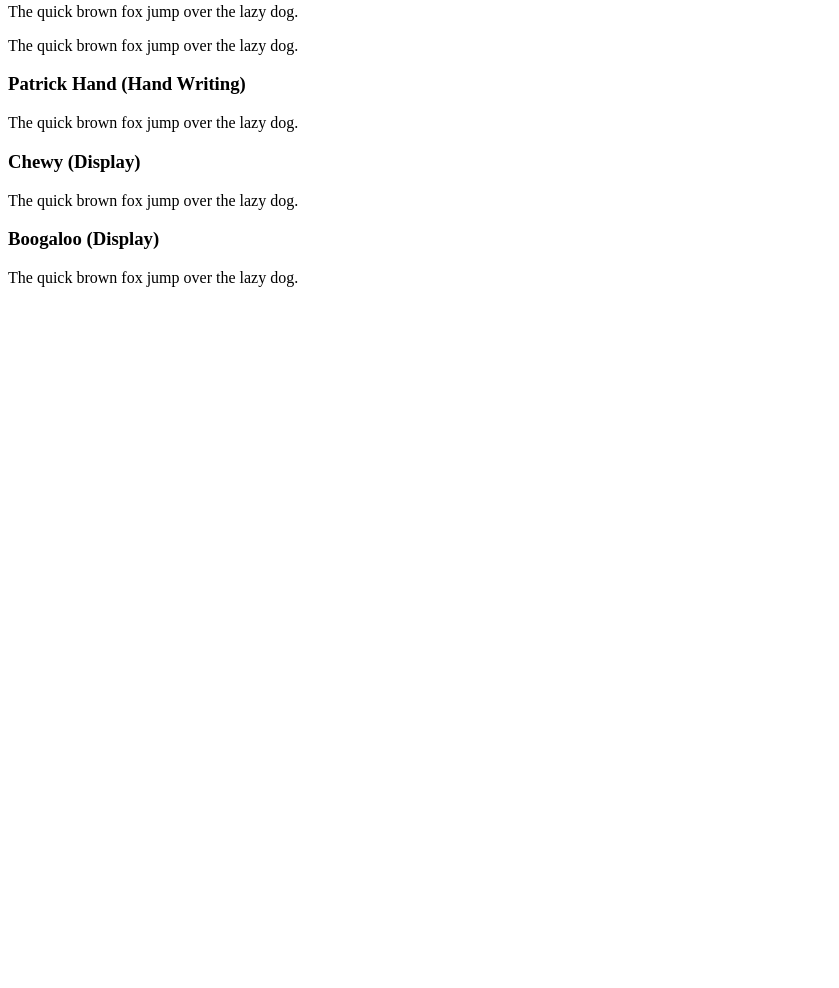
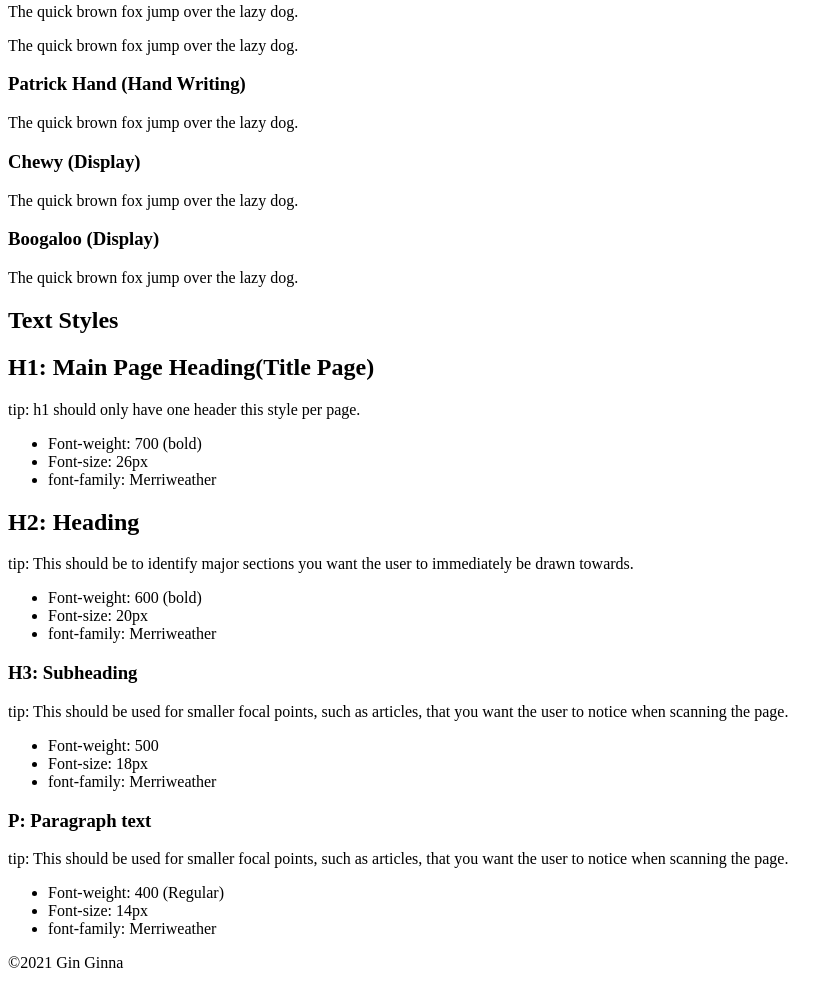
Before and after one commit to kombattle/website-design-system-starting, a plain HTML site: page index.html in a window 1280 px wide. Shown: the part 1298-2286 px from the top of the page, without its empty margins (0-839 px from the left). Before the commit the page ends 1601 px from the top, so only its background shows below. Drawn offline with Linux system fonts and the light colour scheme; a web font is replaced by a local one.

Commit message:
complete heading part and footer

```diff
--- a/index.html
+++ b/index.html
@@ -92,7 +92,48 @@
         </div>
     </section>
     <section class="container">
-
+        <div>
+            <h2>Text Styles</h2>
+        </div>
+        <div class="text-box">
+            <h1>H1: Main Page Heading(Title Page)</h1>
+            <p>tip: h1 should only have one header this style per page.</p>
+            <ul>
+                <li>Font-weight: 700 (bold)</li>
+                <li>Font-size: 26px</li>
+                <li>font-family: Merriweather</li>
+            </ul>
+        </div>
+        <div class="text-box">
+            <h2>H2: Heading</h2>
+            <p>tip: This should be to identify major sections you want the user to immediately be drawn towards.</p>
+            <ul>
+                <li>Font-weight: 600 (bold)</li>
+                <li>Font-size: 20px</li>
+                <li>font-family: Merriweather</li>
+            </ul>
+        </div>
+        <div class="text-box">
+            <h3>H3: Subheading</h3>
+            <p>tip: This should be used for smaller focal points, such as articles, that you want the user to notice when scanning the page.</p>
+            <ul>
+                <li>Font-weight: 500 </li>
+                <li>Font-size: 18px</li>
+                <li>font-family: Merriweather</li>
+            </ul>
+        </div>
+        <div class="text-box">
+            <h3>P: Paragraph text</h3>
+            <p>tip: This should be used for smaller focal points, such as articles, that you want the user to notice when scanning the page.</p>
+            <ul>
+                <li>Font-weight: 400 (Regular)</li>
+                <li>Font-size: 14px</li>
+                <li>font-family: Merriweather</li>
+            </ul>
+        </div>
     </section>
+    <footer>
+        <p>&copy;2021 Gin Ginna</p>
+    </footer>
 </body>
 </html>
```
